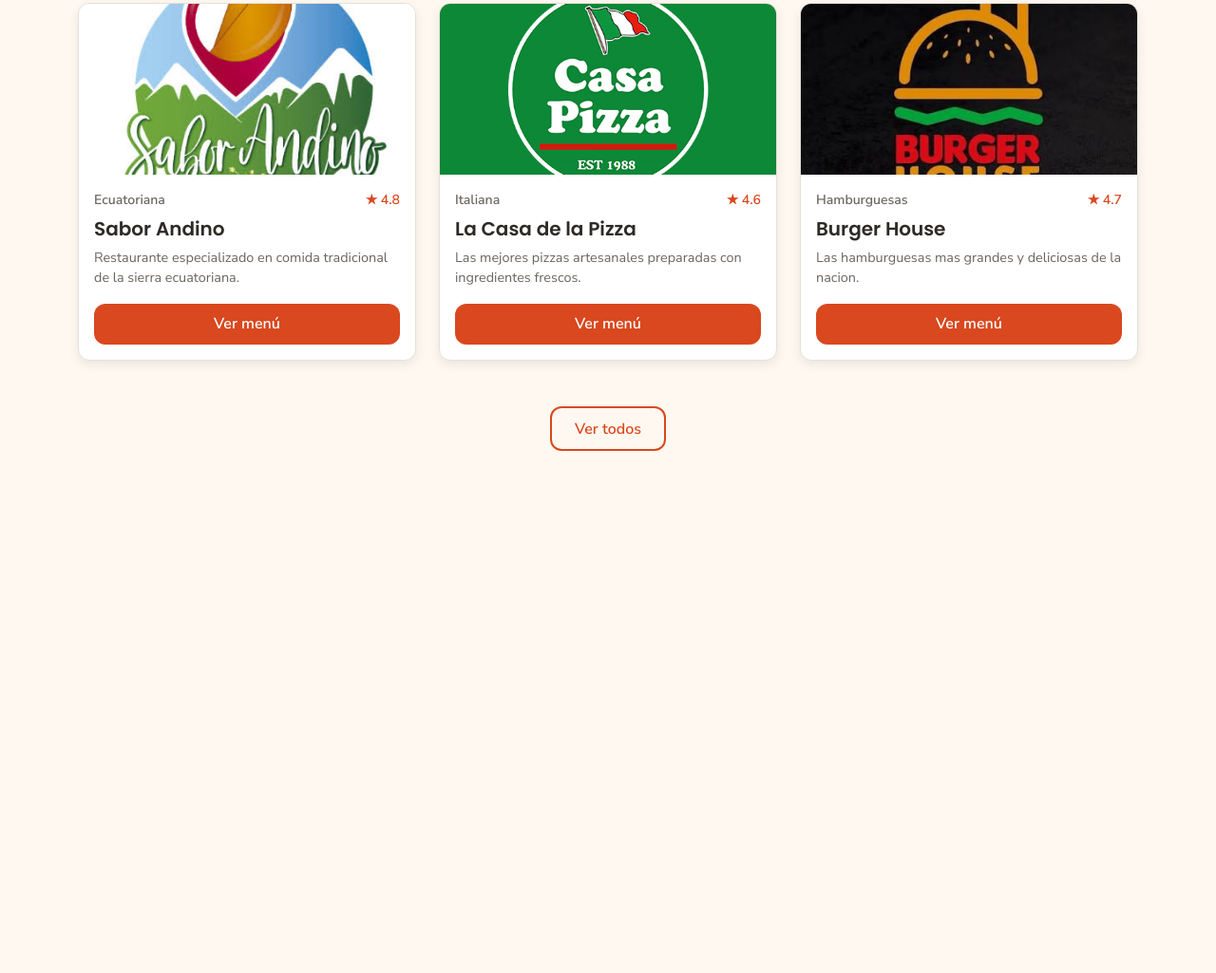
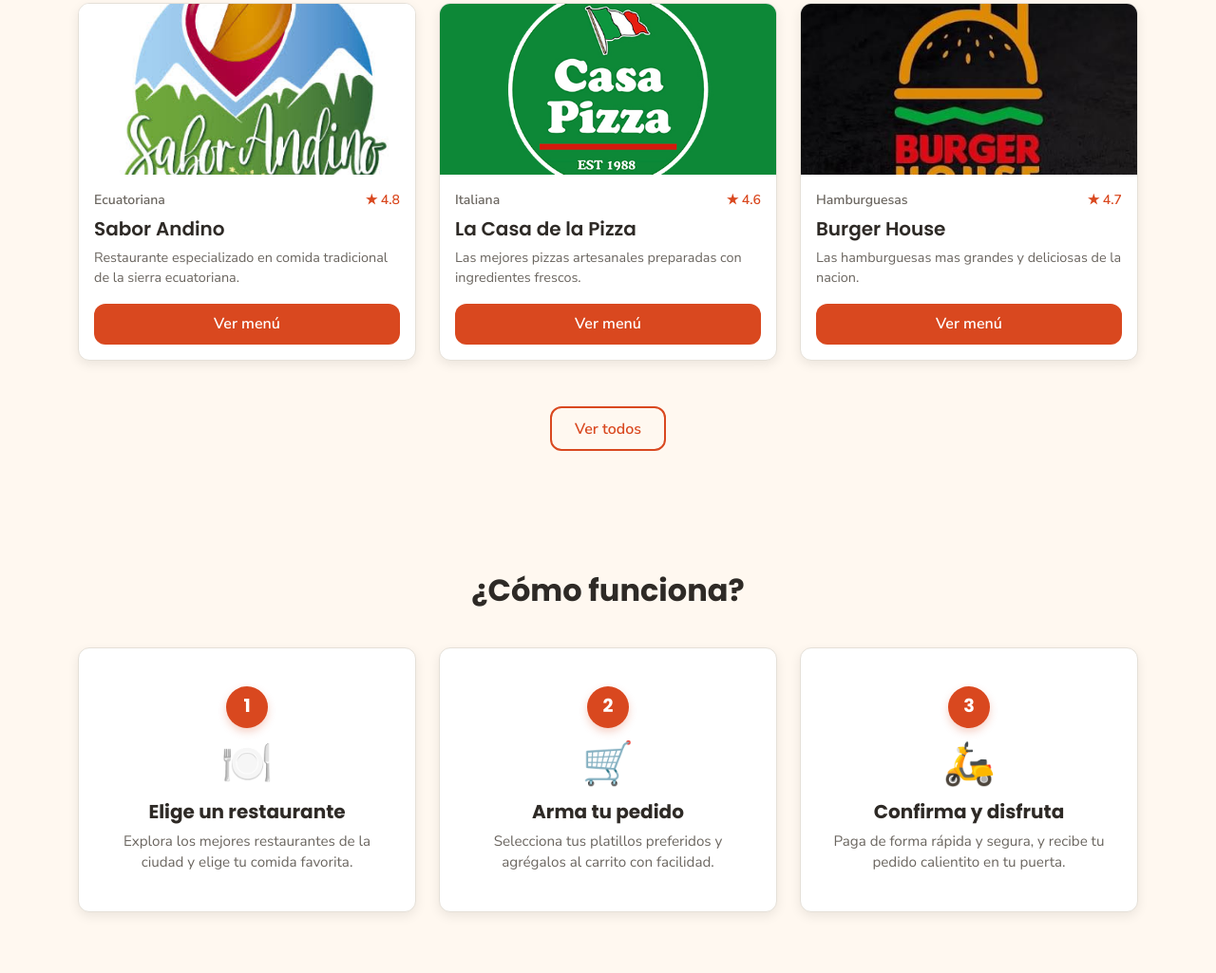
Before and after one commit to Korayma25/Proyecto_TurrazoRestauranWEB, a plain HTML site: page index.html in a window 1280 px wide. Shown: the part 748-1773 px from the top of the page at 95% size. Before the commit the page ends 1287 px from the top, so only its background shows below. Drawn offline with nearby package versions, Linux system fonts and the light colour scheme.

Commit message:
feat: agregar seccion como funciona en tres pasos

```diff
--- a/css/inicio.css
+++ b/css/inicio.css
@@ -44,3 +44,47 @@
   color: var(--color-gris-texto);
   font-size: 0.9rem;
 }
+
+/* ---- Cómo funciona ---- */
+.inicio-paso-card {
+  padding: var(--espacio-lg) var(--espacio-md);
+  display: flex;
+  flex-direction: column;
+  align-items: center;
+  justify-content: center;
+}
+
+.inicio-paso-numero {
+  width: 44px;
+  height: 44px;
+  background-color: var(--color-primario);
+  color: var(--color-blanco);
+  border-radius: 50%;
+  display: inline-flex;
+  align-items: center;
+  justify-content: center;
+  font-family: var(--fuente-titulos);
+  font-weight: 700;
+  font-size: 1.2rem;
+  margin-bottom: var(--espacio-sm);
+  box-shadow: 0 4px 8px rgba(217, 72, 31, 0.25);
+}
+
+.inicio-paso-icono {
+  font-size: 2.75rem;
+  margin-bottom: var(--espacio-sm);
+  line-height: 1;
+}
+
+.inicio-paso-titulo {
+  font-size: 1.25rem;
+  color: var(--color-secundario);
+  margin-bottom: var(--espacio-xs);
+}
+
+.inicio-paso-desc {
+  color: var(--color-gris-texto);
+  font-size: 0.95rem;
+  margin-bottom: 0;
+  line-height: 1.5;
+}
--- a/index.html
+++ b/index.html
@@ -125,6 +125,48 @@
       </div>
     </section>
     <!-- COMO FUNCIONA -->
+    <section class="seccion" id="como-funciona">
+      <div class="container">
+        <h2 class="titulo-seccion">¿Cómo funciona?</h2>
+        <div class="row g-4">
+          <!-- Paso 1 -->
+          <div class="col-12 col-md-4">
+            <div class="tarjeta-turrazo inicio-paso-card text-center h-100">
+              <div class="inicio-paso-numero">1</div>
+              <div class="inicio-paso-icono">🍽️</div>
+              <h3 class="inicio-paso-titulo">Elige un restaurante</h3>
+              <p class="inicio-paso-desc">
+                Explora los mejores restaurantes de la ciudad y elige tu comida favorita.
+              </p>
+            </div>
+          </div>
+
+          <!-- Paso 2 -->
+          <div class="col-12 col-md-4">
+            <div class="tarjeta-turrazo inicio-paso-card text-center h-100">
+              <div class="inicio-paso-numero">2</div>
+              <div class="inicio-paso-icono">🛒</div>
+              <h3 class="inicio-paso-titulo">Arma tu pedido</h3>
+              <p class="inicio-paso-desc">
+                Selecciona tus platillos preferidos y agrégalos al carrito con facilidad.
+              </p>
+            </div>
+          </div>
+
+          <!-- Paso 3 -->
+          <div class="col-12 col-md-4">
+            <div class="tarjeta-turrazo inicio-paso-card text-center h-100">
+              <div class="inicio-paso-numero">3</div>
+              <div class="inicio-paso-icono">🛵</div>
+              <h3 class="inicio-paso-titulo">Confirma y disfruta</h3>
+              <p class="inicio-paso-desc">
+                Paga de forma rápida y segura, y recibe tu pedido calientito en tu puerta.
+              </p>
+            </div>
+          </div>
+        </div>
+      </div>
+    </section>
     <!-- LLAMADA A LA ACCION FINAL -->
   </main>
 
```
